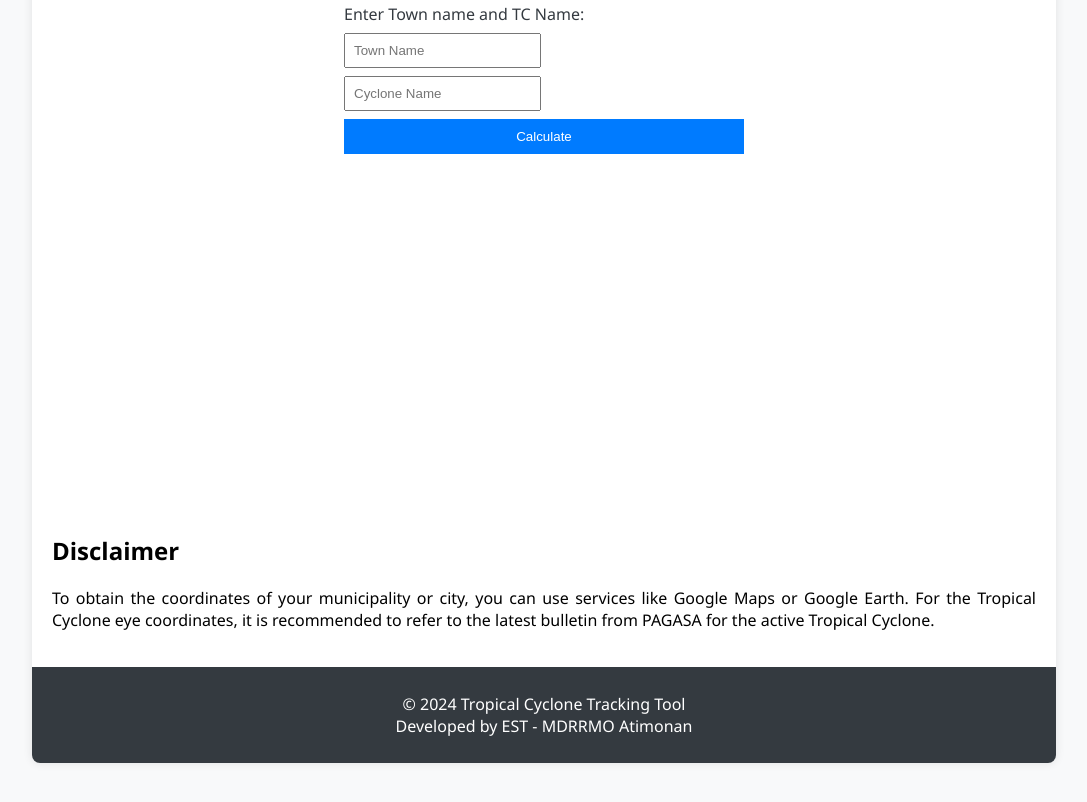
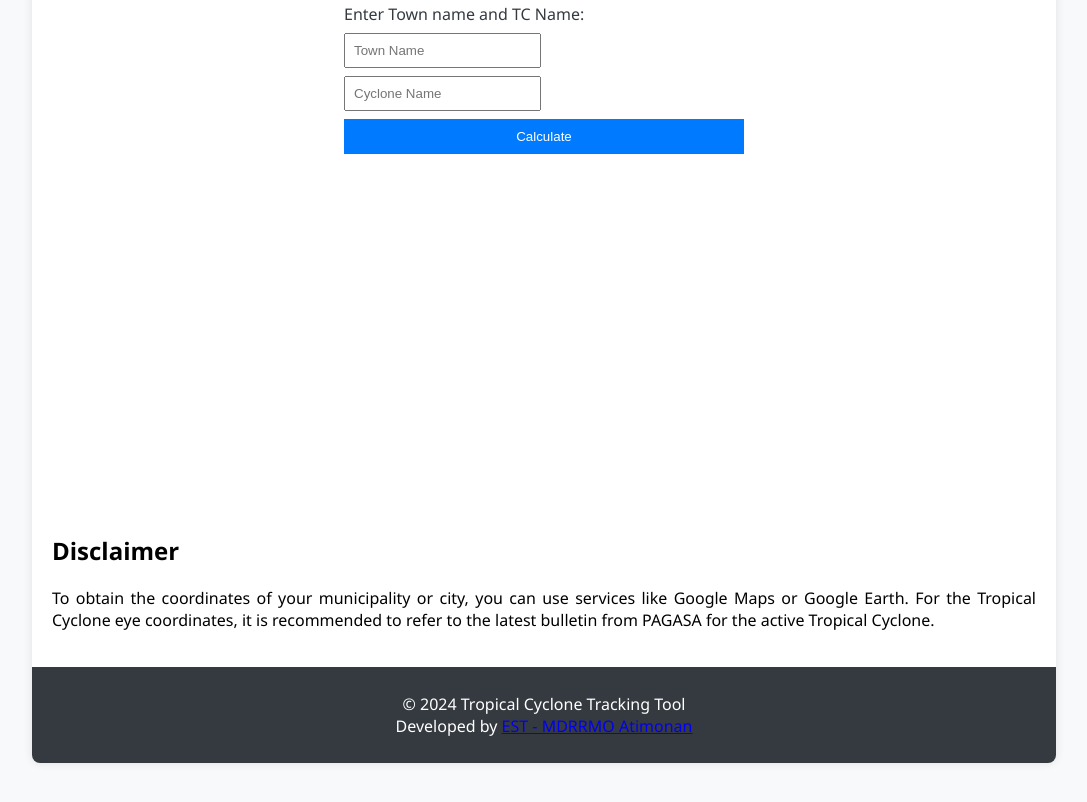
Before and after one commit to ericstierra/tc-trackingtool, a plain HTML site: page index.html in a window 1280 px wide. Shown: the part 354-1156 px from the top of the page, without its empty margins (96-1183 px from the left). Drawn offline with nearby package versions, Linux system fonts and the light colour scheme.

Commit message:
Update index.html

```diff
--- a/index.html
+++ b/index.html
@@ -53,7 +53,7 @@
 
   <footer>
     <p>&copy; 2024 Tropical Cyclone Tracking Tool<br/>
-    Developed by EST - MDRRMO Atimonan</p>
+    Developed by <a href="https://www.facebook.com/area51.eetee/">EST - MDRRMO Atimonan</a></p>
   </footer>
 </div>
 
```
